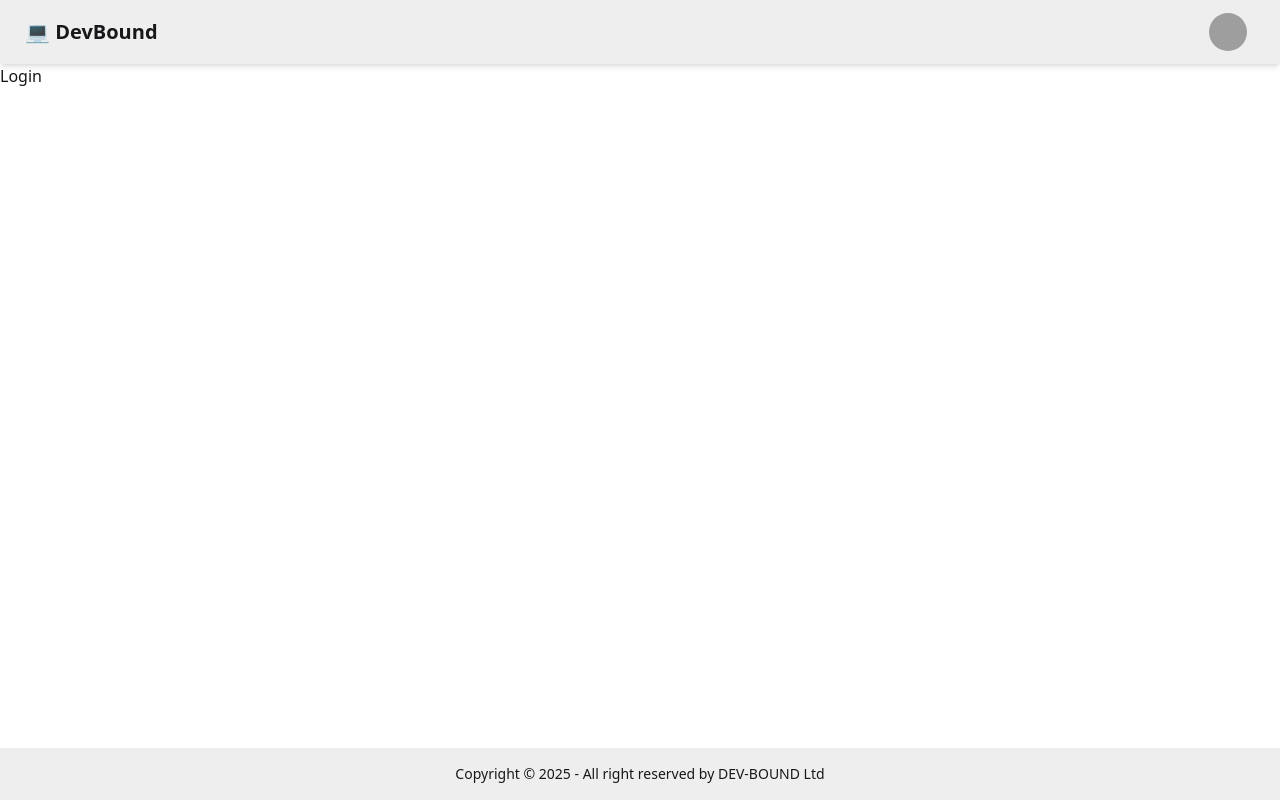
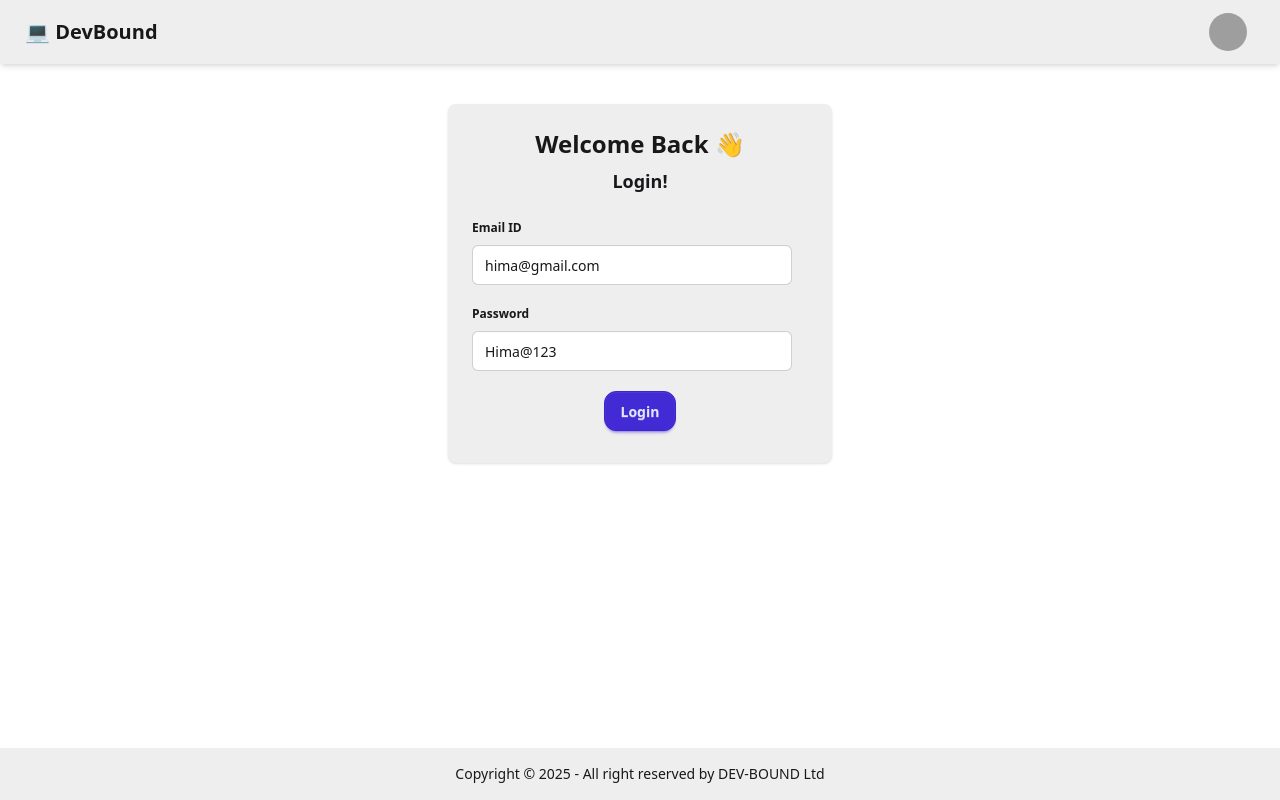
Before and after one commit to Rajputo07Rohit/DevBond-FE, a React (Vite) app: page /login in a window 1280 px wide. Built offline with nearby package versions, Linux system fonts and the light colour scheme; grey boxes are pictures that could not be loaded.

Commit message:
integrated login api in login screen

```diff
--- a/package.json
+++ b/package.json
@@ -11,6 +11,7 @@
   },
   "dependencies": {
     "@tailwindcss/vite": "^4.1.17",
+    "axios": "^1.13.2",
     "daisyui": "^5.5.5",
     "react": "^19.2.0",
     "react-dom": "^19.2.0",
--- a/src/Login.jsx
+++ b/src/Login.jsx
@@ -1,7 +1,69 @@
-import React from "react";
+import React, { useState } from "react";
+import axios from "axios";
 
 function Login() {
-  return <div>Login</div>;
+  const [emailId, setEmailId] = useState("hima@gmail.com");
+  const [password, setPassword] = useState("Hima@123");
+
+  const handleSubmit = async () => {
+    try {
+      const res = await axios.post(
+        "http://localhost:3000/login",
+        {
+          emailId,
+          password,
+        },
+        { withCredentials: true }
+      );
+    } catch (err) {
+      console.log(err);
+    }
+  };
+
+  return (
+    <div className=" flex justify-center my-10 ">
+      <div className="card bg-base-300 w-96 shadow-sm">
+        <div className="card-body">
+          {/* Title */}
+          <h2 className="text-2xl font-bold text-center text-base-content">
+            Welcome Back 👋
+          </h2>
+          <h2 className="card-title justify-center">Login!</h2>
+          <div>
+            <fieldset className="fieldset my-2">
+              <legend className="fieldset-legend">Email ID</legend>
+              <input
+                type="text"
+                value={emailId}
+                className="input rounded-md"
+                placeholder="Type here"
+                onChange={(e) => setEmailId(e.target.value)}
+              />
+            </fieldset>
+
+            <fieldset className="fieldset ">
+              <legend className="fieldset-legend">Password</legend>
+              <input
+                type="text"
+                value={password}
+                className="input rounded-md"
+                placeholder="Type here"
+                onChange={(e) => setPassword(e.target.value)}
+              />
+            </fieldset>
+          </div>
+          <div className="card-actions justify-center">
+            <button
+              className="btn btn-primary my-2 rounded-xl"
+              onClick={handleSubmit}
+            >
+              Login
+            </button>
+          </div>
+        </div>
+      </div>
+    </div>
+  );
 }
 
 export default Login;
```
Also changed, not shown: 1 other file (tests, documents, lock files or other folders).
